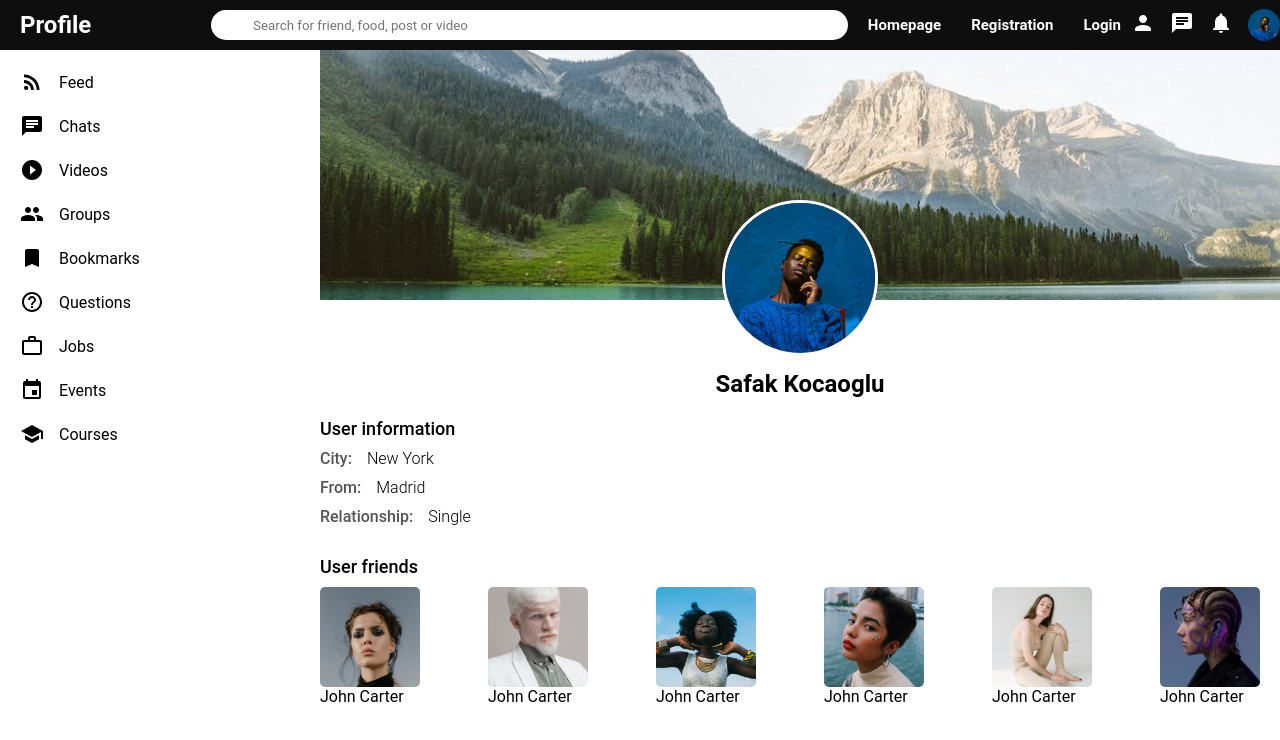
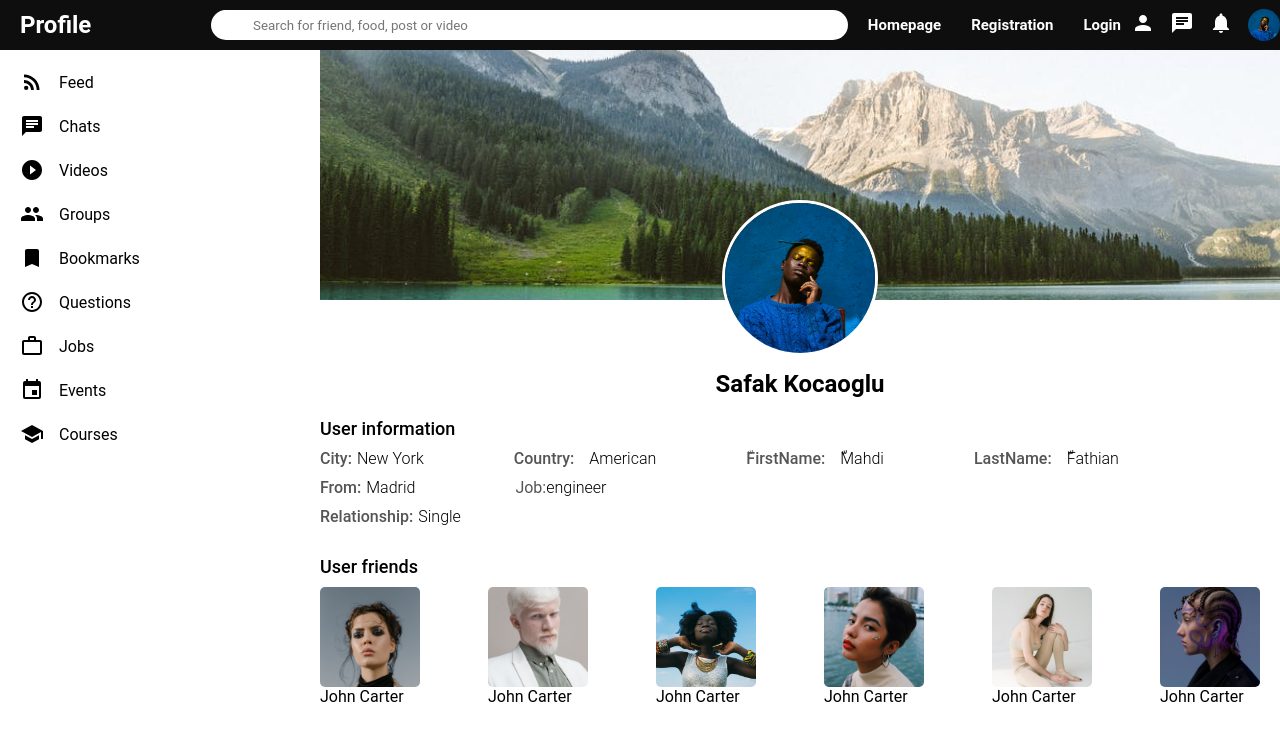
Before and after one commit to mafhoot/Clone-Shaftaloo, a React (Create React App) app in the folder my-app/: page / in a window 1280 px wide. Shown: the top 740 px of the page. Built offline with nearby package versions, Linux system fonts and the light colour scheme; a web font is replaced by a local one.

Commit message:
update profile

```diff
--- a/my-app/src/components/rightbar/Rightbar.jsx
+++ b/my-app/src/components/rightbar/Rightbar.jsx
@@ -31,10 +31,18 @@ export default function Rightbar({ profile }) {
           <div className="rightbarInfoItem">
             <span className="rightbarInfoKey">City:</span>
             <span className="rightbarInfoValue">New York</span>
+            <span className="rightbarInfoValue2">Country:</span>
+            <span className="rightbarInfoValue">American</span>
+            <span className="rightbarInfoValue2">ّFirstName:</span>
+            <span className="rightbarInfoValue">ّMahdi</span>
+            <span className="rightbarInfoValue2">LastName:</span>
+            <span className="rightbarInfoValue">ّFathian</span>
           </div>
           <div className="rightbarInfoItem">
             <span className="rightbarInfoKey">From:</span>
             <span className="rightbarInfoValue">Madrid</span>
+            <span className="rightbarInfoKey2">Job:</span>
+            <span className="rightbarInfoValue">engineer</span>
           </div>
           <div className="rightbarInfoItem">
             <span className="rightbarInfoKey">Relationship:</span>
--- a/my-app/src/components/rightbar/rightbar.css
+++ b/my-app/src/components/rightbar/rightbar.css
@@ -54,7 +54,7 @@
 
 .rightbarInfoKey{
   font-weight: 500;
-  margin-right: 15px;
+  margin-right: 5px;
   color: #555;
 }
 
@@ -81,3 +81,24 @@
   object-fit: cover;
   border-radius: 5px;
 }
+
+
+
+
+.rightbarInfoValue2
+{
+  font-weight: 500;
+  margin-right: 15px;
+  margin-left: 90px;
+  color: #555;
+
+}
+
+
+
+.rightbarInfoKey2
+{
+  margin-right: 0px;
+  margin-left: 100px;
+  color: #555;
+}
```
